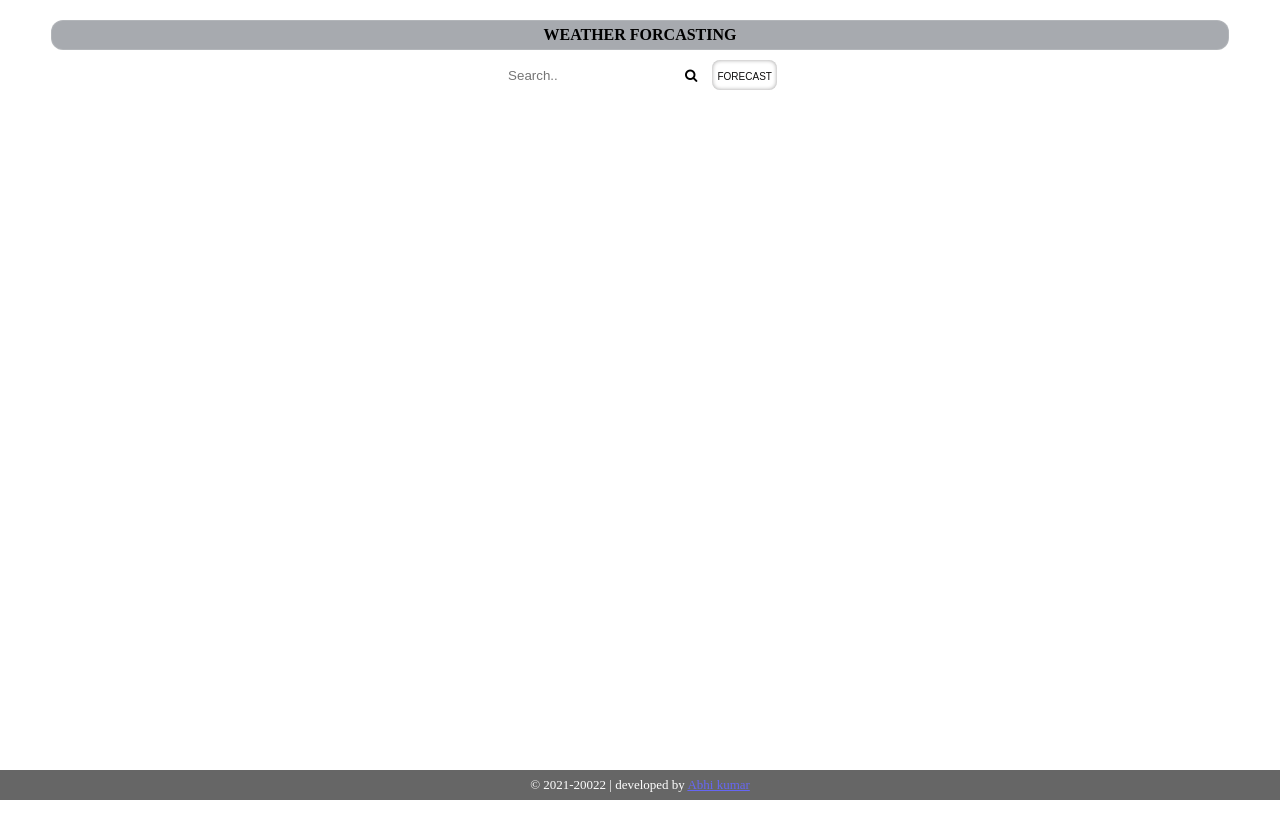
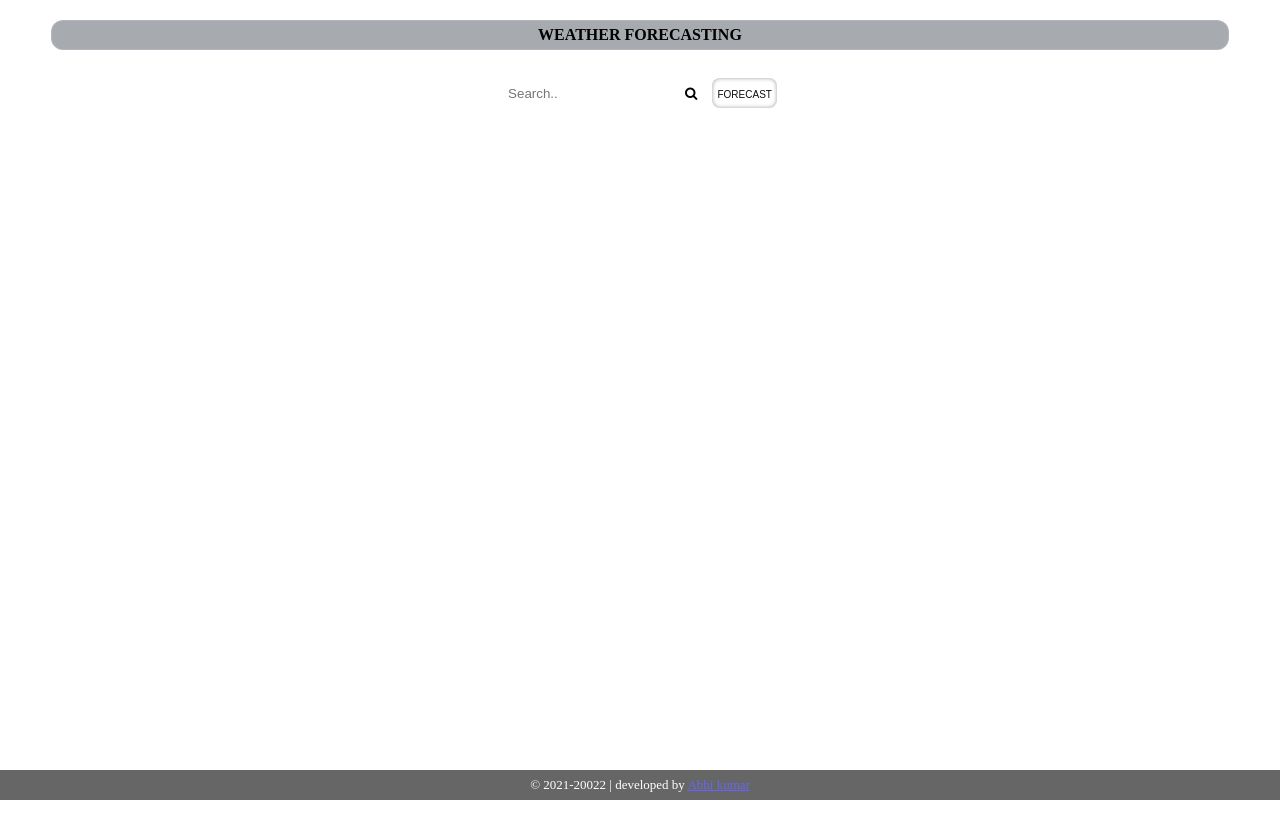
Before and after one commit to lenwoper/weather, a plain HTML site: page index.html in a window 1280 px wide. Drawn offline with Linux system fonts and the light colour scheme.

Commit message:
Update index.html

```diff
--- a/index.html
+++ b/index.html
@@ -6,7 +6,7 @@
 	<meta charset="UTF-8">
 	<meta http-equiv="X-UA-Compatible" content="IE=edge">
 	<meta name="viewport" content="width=device-width, initial-scale=1.0">
-	<title>Weather Forecasting </title>
+	<title>Weather Forecasting 👋</title>
 <link rel="stylesheet" href="style.css">
 </head>
 
@@ -14,8 +14,9 @@
 
 	<!-- banner for the showing about the alert  -->
 	<div class="banner" id="top_banner">
-<h4>Weather Forcasting </h4>
+<h4>Weather Forecasting </h4>
 	</div>
+	<br>
 
 	<div class="wrap">
 	<input type="text" id="name_value"  placeholder="Search.. ">
```
